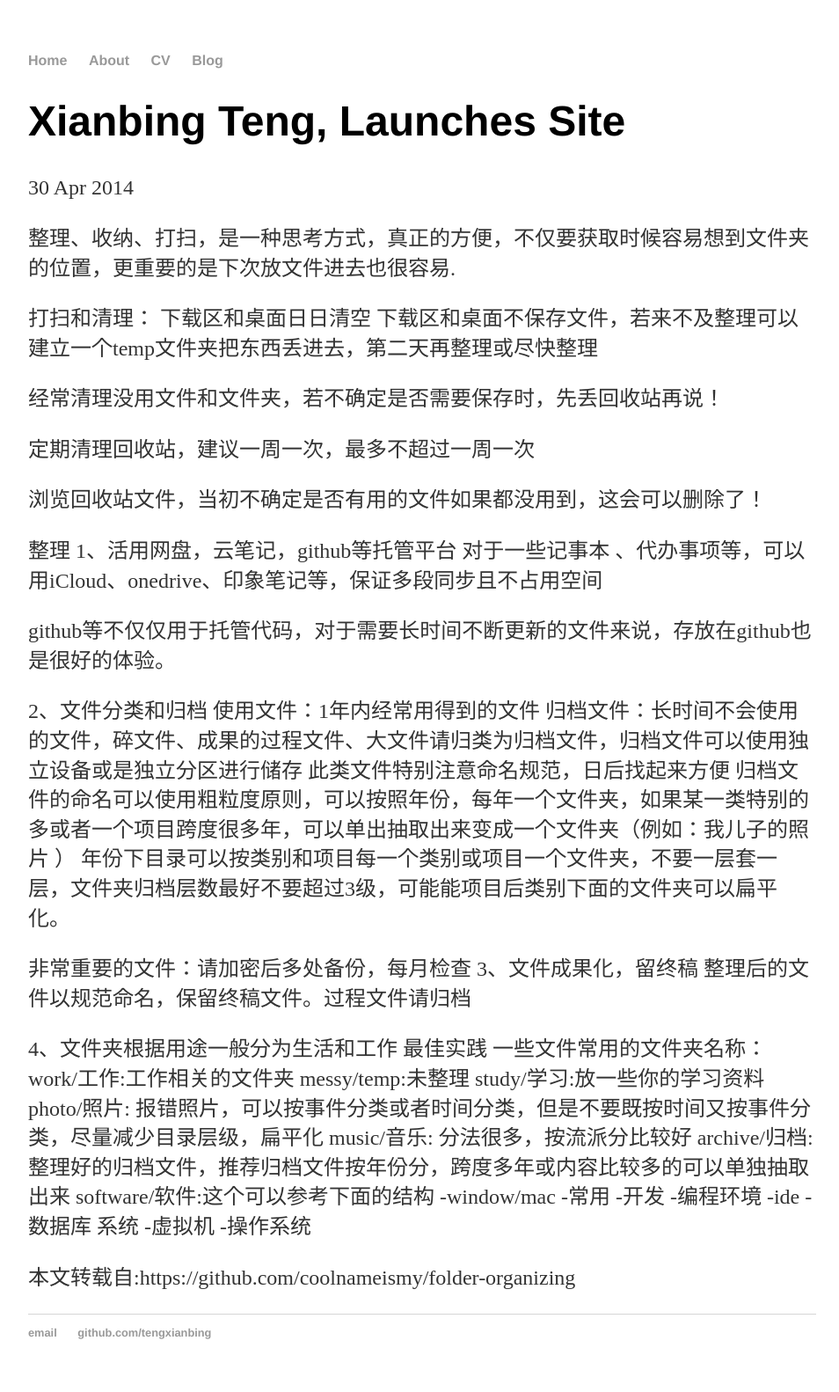
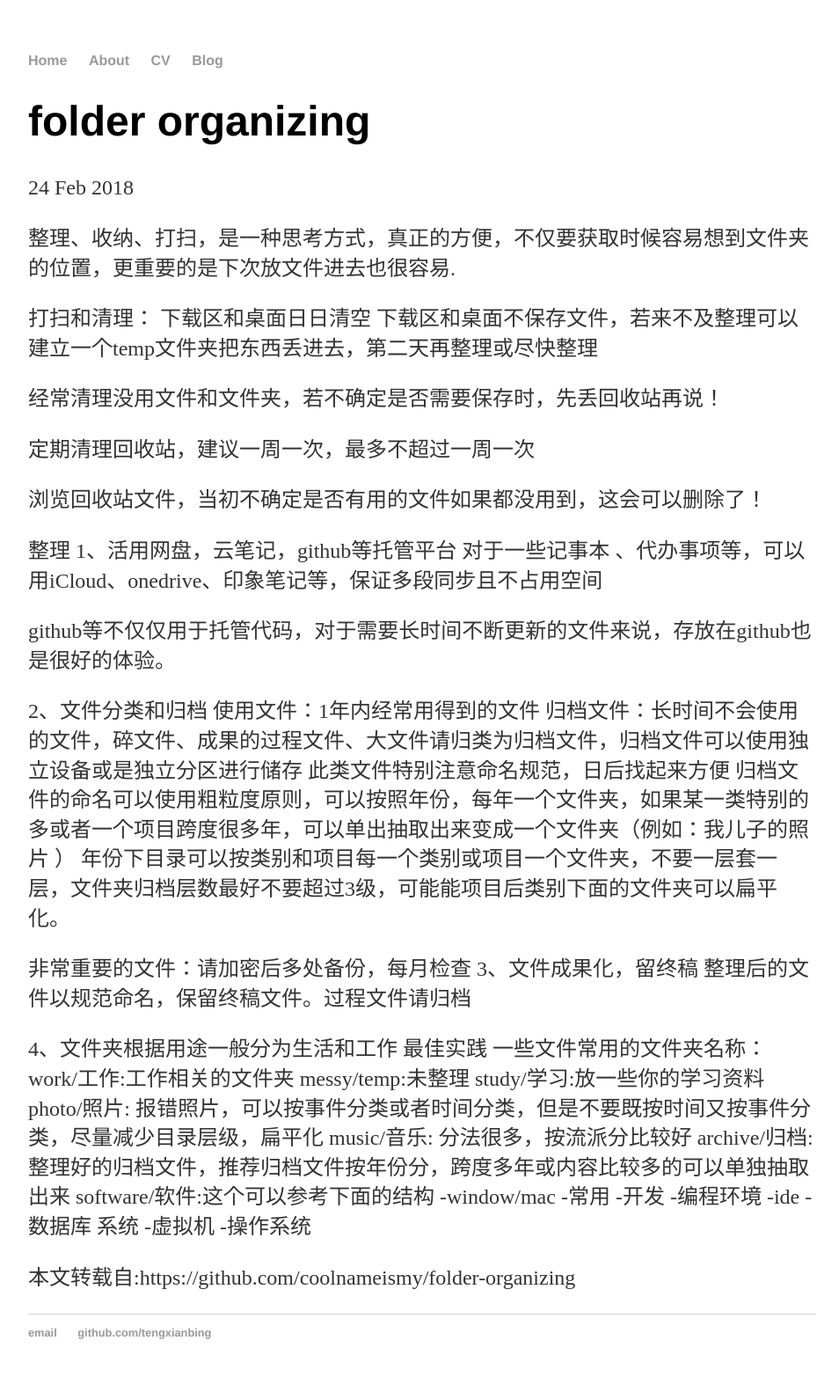
Before and after one commit to tengxianbing/tengxianbing.github.io, a Jekyll site: the page built from _posts/2018-02-24-folder-organizing.md, in a window 1280 px wide. Shown: the whole page at 88% size, without its empty margins (160-1114 px from the left). Built offline with Jekyll 4.4.1, drawn with Linux system fonts in a browser that asks for light colours.

Commit message:
Update 2018-02-24-folder-organizing.md

```diff
--- a/_posts/2018-02-24-folder-organizing.md
+++ b/_posts/2018-02-24-folder-organizing.md
@@ -1,7 +1,7 @@
 ---
 layout: post
-title: "Xianbing Teng, Launches Site"
-date: 2014-04-30
+title: "folder organizing"
+date: 2018-02-24
 ---
 
 整理、收纳、打扫，是一种思考方式，真正的方便，不仅要获取时候容易想到文件夹的位置，更重要的是下次放文件进去也很容易.
```
